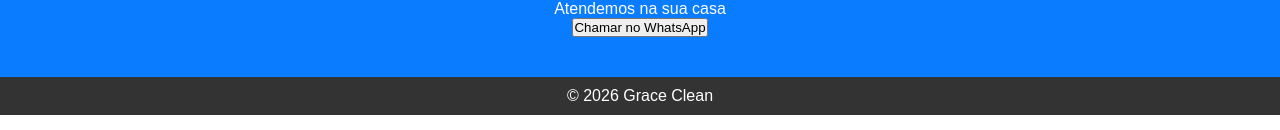
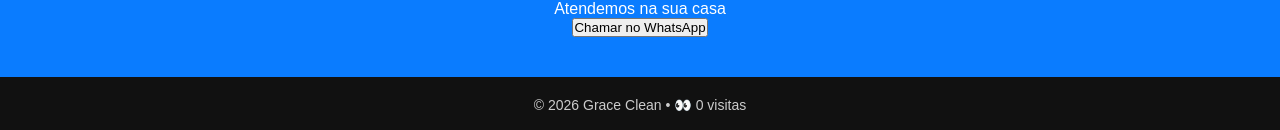
Before and after one commit to sergiofgraca-lang/grace-clean, a React (Vite) app: page / in a window 1280 px wide. Shown: the part 1028-1158 px from the top of the page. Built offline with nearby package versions, Linux system fonts and the light colour scheme; no server answers.

Commit message:
contador

```diff
--- a/src/App.jsx
+++ b/src/App.jsx
@@ -1,7 +1,17 @@
+import { useEffect, useState } from "react";
 import minhaFoto3carro from "./assets/minha-foto3carro.jpg";
 import minhaFoto2sofa from "./assets/minha-foto-2-sofa.jpg";
 import minhaFotocadeira from "./assets/minha-fotocadeira.jpg";
+
 function App() {
+  const [visitas, setVisitas] = useState(0);
+
+  useEffect(() => {
+    fetch("https://api.countapi.xyz/hit/graceclean/visitas")
+      .then((res) => res.json())
+      .then((data) => setVisitas(data.value))
+      .catch((err) => console.error("Erro:", err));
+  }, []);
 
   const whatsapp = () => {
     const numero = "5511984644381";
@@ -11,7 +21,10 @@ function App() {
   };
 
   return (
-    <>
+    <div style={{ minHeight: "100vh", display: "flex", flexDirection: "column" }}>
+
+      {/* CONTEÚDO */}
+      <div style={{ flex: 1 }}>
         <header>
           <h1>Grace Clean</h1>
           <nav>
@@ -20,6 +33,7 @@ function App() {
             <a href="#contato">Contato</a>
           </nav>
         </header>
+
         <section id="inicio" className="hero">
           <h2>Limpeza Profissional de Estofados</h2>
           <p>Sofás, colchões e mais</p>
@@ -38,15 +52,12 @@ function App() {
 
             <div className="card">
               <img src="https://img.freepik.com/fotos-premium/colchao-antes-e-depois-da-limpeza-dentro-de-casa-vista-superior_495423-31944.jpg?w=1500" />
-            <p>Colchões
-              tirar manchas, higiênizar e eliminar ácaros
-            </p>
+              <p>Colchões tirar manchas, higiênizar e eliminar ácaros</p>
             </div>
 
             <div className="card">
               <img src={minhaFotocadeira} alt="Cadeira" />
-            <p>Cadeiras higienizadas e limpas
-              a seco</p>
+              <p>Cadeiras higienizadas e limpas a seco</p>
             </div>
 
             <div className="card">
@@ -70,15 +81,29 @@ function App() {
           <p>Atendemos na sua casa</p>
           <button onClick={whatsapp}>Chamar no WhatsApp</button>
         </section>
+      </div>
 
-      <footer>
-        <p>© 2026 Grace Clean</p>
+      {/* RODAPÉ COM CONTADOR */}
+      <footer
+        style={{
+          backgroundColor: "#111",
+          color: "#ccc",
+          textAlign: "center",
+          padding: "20px",
+          fontSize: "14px",
+        }}
+      >
+        © 2026 Grace Clean • 👀 {visitas} visitas
       </footer>
 
+      {/* BOTÃO WHATSAPP */}
       <div className="whatsapp-float" onClick={whatsapp}>
-  <img src="https://cdn-icons-png.flaticon.com/512/733/733585.png" width="30" />
+        <img
+          src="https://cdn-icons-png.flaticon.com/512/733/733585.png"
+          width="30"
+        />
       </div>
-    </>
+    </div>
   );
 }
 
```
Lines whose indentation alone changed are shown as unchanged.
